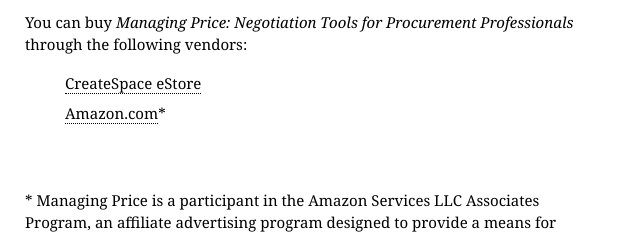
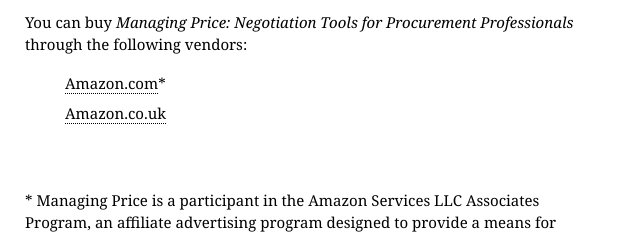
Before and after one commit to managingprice/managingprice.github.io, a plain HTML site: page buyTheBook.html in a window 1280 px wide. Shown: the part 165-401 px from the top of the page, 192-832 px from the left. Drawn offline with Linux system fonts and the light colour scheme.

Commit message:
Update from Valerie: Replace references of createspace by amazon

```diff
--- a/buyTheBook.html
+++ b/buyTheBook.html
@@ -39,8 +39,8 @@
 		<div id = "buyingLinks">
 			You can buy <i>Managing Price: Negotiation Tools for Procurement Professionals</i> through the following vendors:
 			<ul>
-				<li><a href = "https://www.createspace.com/4785807">CreateSpace eStore</a></li>
 				<li><a href = "http://www.amazon.com/dp/0992130506/?tag=manapric-20">Amazon.com</a>*</li>
+				<li><a href = "http://www.amazon.co.uk/dp/0992130506/?tag=manapric-20">Amazon.co.uk</a></li>
 			</ul>
 
 			<p><br /><br />* Managing Price is a participant in the Amazon Services LLC Associates Program, an affiliate advertising program designed to provide a means for sites to earn advertising fees by advertising and linking to Amazon.com.</p>
```
Also changed, not shown: index.html (+1 -1 lines).
